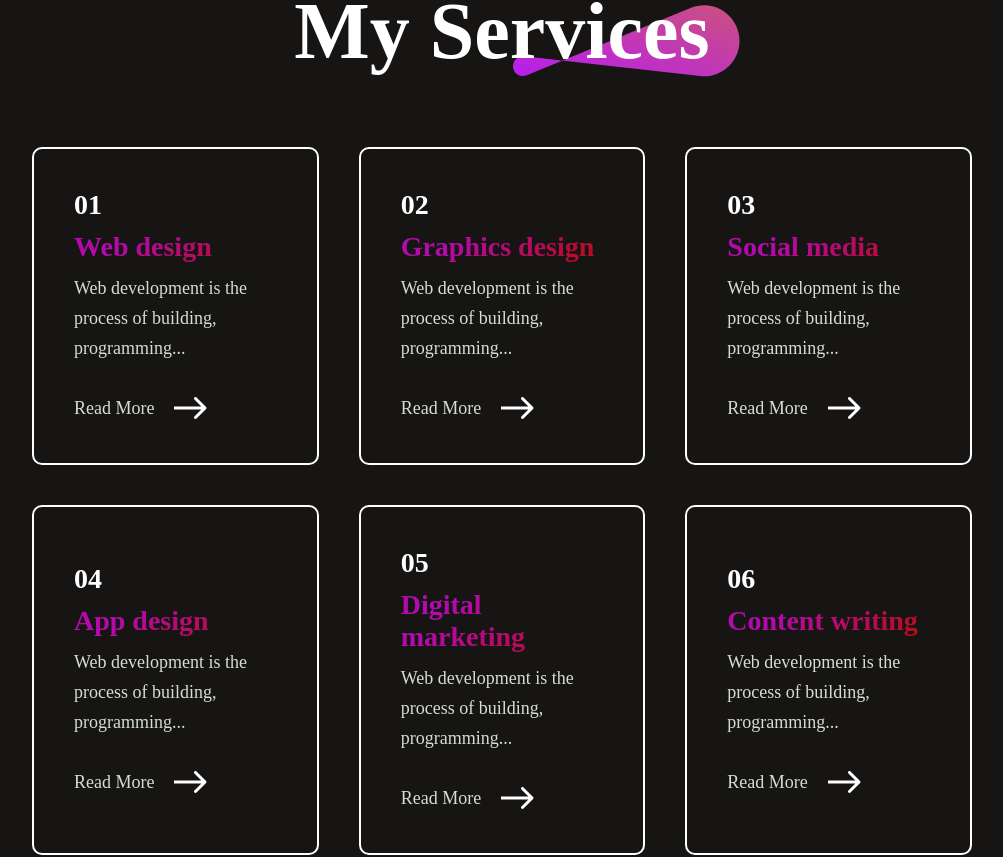
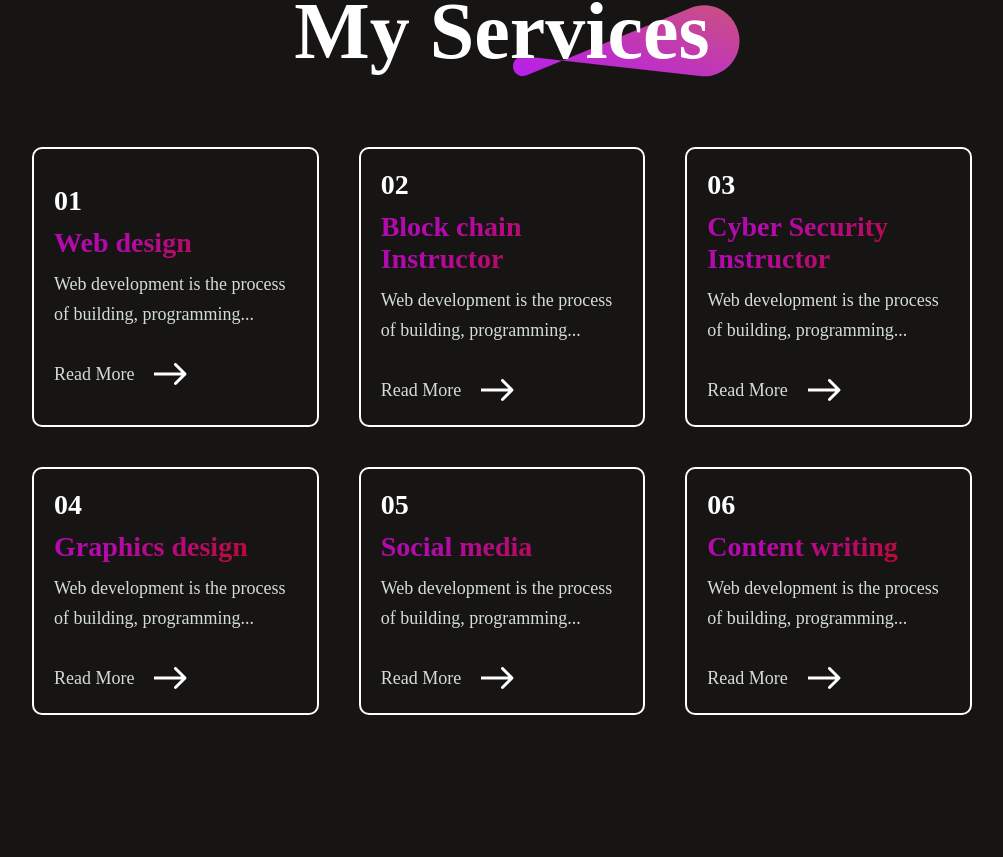
Before and after one commit to habibalamiyawid/portfolio-react, a React (Vite) app: page / in a window 1280 px wide. Shown: the part 2025-2882 px from the top of the page, without its empty margins (138-1141 px from the left). Built offline with nearby package versions, Linux system fonts and the light colour scheme.

Commit message:
updating service

```diff
--- a/src/Components/Services/Services.css
+++ b/src/Components/Services/Services.css
@@ -25,7 +25,7 @@
     flex-direction: column;
     justify-content: center;
     gap: 10px;
-    padding: 40px;
+    padding: 20px;
     border-radius: 10px;
     border: 2px solid #fff;
     transition: 0.4s;
--- a/src/assets/services_data.js
+++ b/src/assets/services_data.js
@@ -6,22 +6,22 @@ const Services_Data = [
     },
     {
         s_no:"02",
+        s_name:"Block chain Instructor",
+        s_desc:"Web development is the process of building, programming..."
+    },
+    {
+        s_no:"03",
+        s_name:"Cyber Security Instructor",
+        s_desc:"Web development is the process of building, programming..."
+    },
+    {
+        s_no:"04",
         s_name:"Graphics design",
         s_desc:"Web development is the process of building, programming..."
     },
     {
-        s_no:"03",
+        s_no:"05",
         s_name:"Social media",
-        s_desc:"Web development is the process of building, programming..."
-    },
-    {
-        s_no:"04",
-        s_name:"App design",
-        s_desc:"Web development is the process of building, programming..."
-    },
-    {
-        s_no:"05",
-        s_name:"Digital marketing",
         s_desc:"Web development is the process of building, programming..."
     },
     {
```
